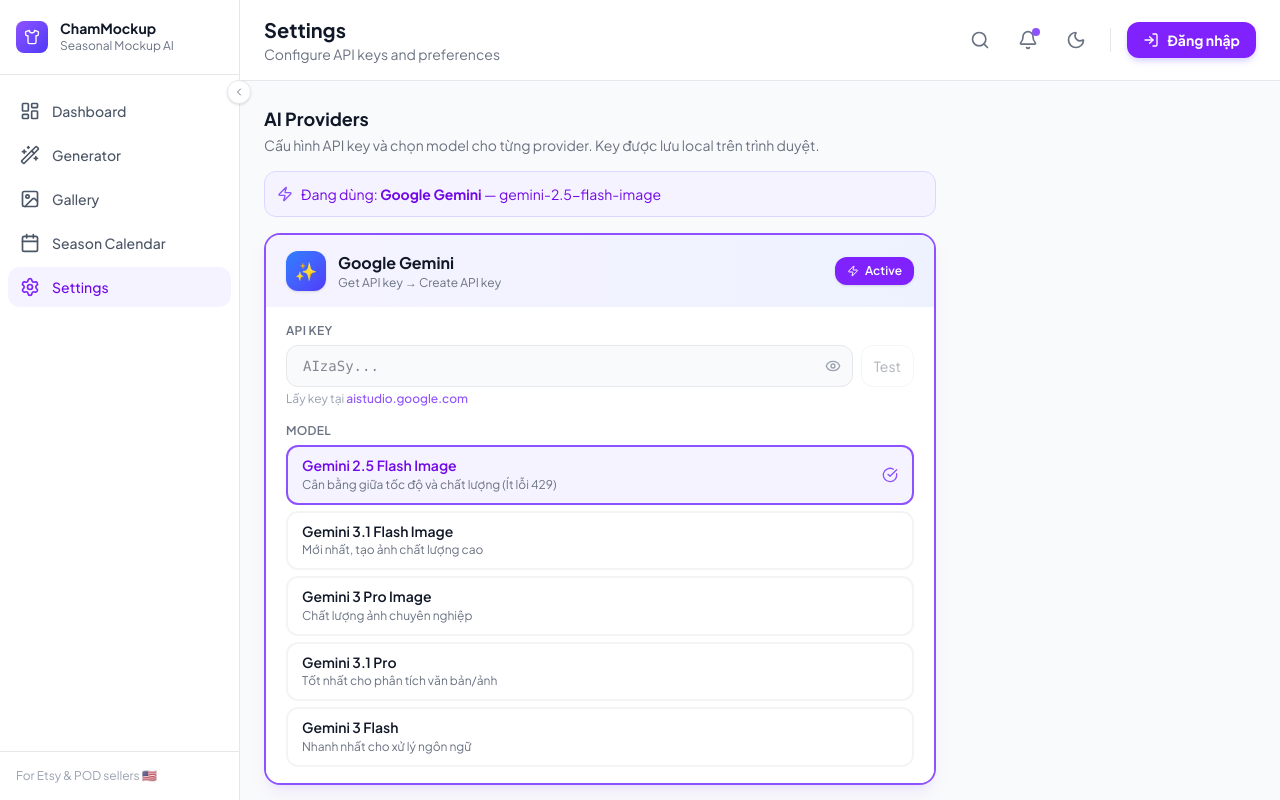
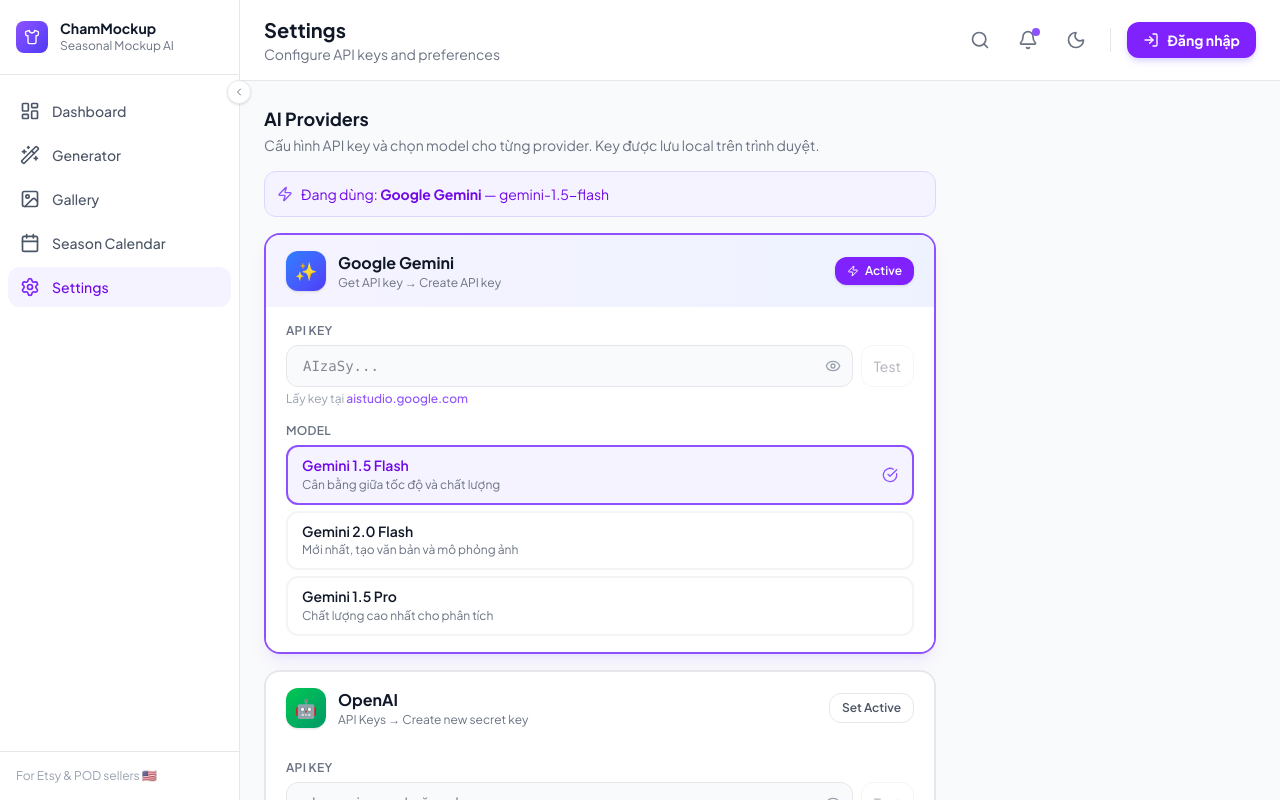
Before and after one commit to conghii/chammockup2, a Next.js app: page /settings in a window 1280 px wide. Built offline with nearby package versions, Linux system fonts and the light colour scheme; no server answers.

Commit message:
Fix: Correct Gemini model names and add Storage CORS config

```diff
--- a/src/lib/ai-providers.ts
+++ b/src/lib/ai-providers.ts
@@ -199,7 +199,7 @@
   const mimeType = match?.[1] ?? 'image/jpeg';
   const base64Data = match?.[2] ?? imageBase64;
 
-  const url = `https://generativelanguage.googleapis.com/v1beta/models/gemini-3-flash-preview:generateContent?key=${apiKey}`;
+  const url = `https://generativelanguage.googleapis.com/v1beta/models/gemini-1.5-flash:generateContent?key=${apiKey}`;
 
   const res = await fetch(url, {
     method: 'POST',
--- a/src/stores/useAppStore.ts
+++ b/src/stores/useAppStore.ts
@@ -135,13 +135,11 @@
           id: 'gemini',
           name: 'Google Gemini',
           apiKey: '',
-          model: 'gemini-2.5-flash-image',
+          model: 'gemini-1.5-flash',
           models: [
-            { value: 'gemini-2.5-flash-image', label: 'Gemini 2.5 Flash Image', description: 'Cân bằng giữa tốc độ và chất lượng (Ít lỗi 429)' },
-            { value: 'gemini-3.1-flash-image-preview', label: 'Gemini 3.1 Flash Image', description: 'Mới nhất, tạo ảnh chất lượng cao' },
-            { value: 'gemini-3-pro-image-preview', label: 'Gemini 3 Pro Image', description: 'Chất lượng ảnh chuyên nghiệp' },
-            { value: 'gemini-3.1-pro-preview', label: 'Gemini 3.1 Pro', description: 'Tốt nhất cho phân tích văn bản/ảnh' },
-            { value: 'gemini-3-flash-preview', label: 'Gemini 3 Flash', description: 'Nhanh nhất cho xử lý ngôn ngữ' },
+            { value: 'gemini-1.5-flash', label: 'Gemini 1.5 Flash', description: 'Cân bằng giữa tốc độ và chất lượng' },
+            { value: 'gemini-2.0-flash', label: 'Gemini 2.0 Flash', description: 'Mới nhất, tạo văn bản và mô phỏng ảnh' },
+            { value: 'gemini-1.5-pro', label: 'Gemini 1.5 Pro', description: 'Chất lượng cao nhất cho phân tích' },
           ],
         },
         {
--- /dev/null
+++ b/storage-cors.json
@@ -0,0 +1,18 @@
+[
+    {
+        "origin": [
+            "*"
+        ],
+        "method": [
+            "GET",
+            "POST",
+            "PUT",
+            "DELETE",
+            "HEAD"
+        ],
+        "responseHeader": [
+            "Content-Type"
+        ],
+        "maxAgeSeconds": 3600
+    }
+]
```
